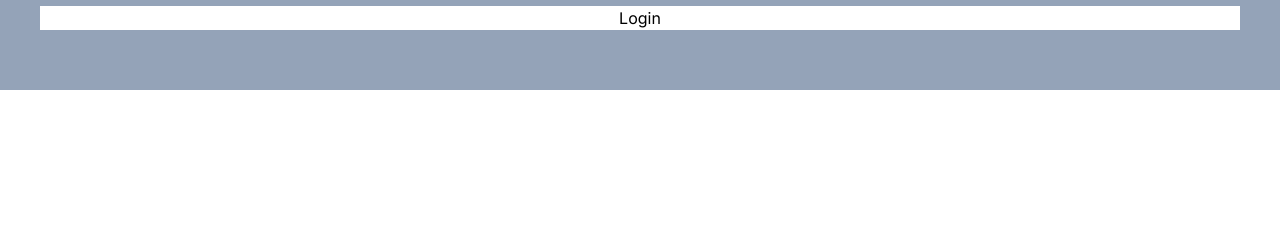
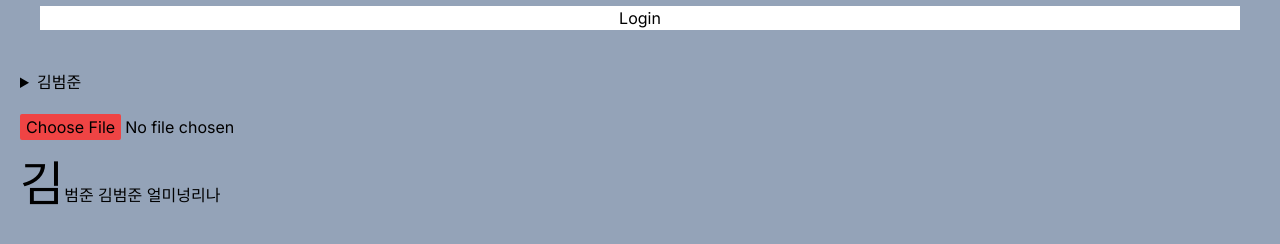
Before and after one commit to beom-jun-kim/tailwindCSS-study, a Next.js app: page / in a window 1280 px wide. Shown: the part 1400-1644 px from the top of the page. Before the commit the page ends 1490 px from the top, so only its background shows below. Built offline with nearby package versions, Linux system fonts and the light colour scheme.

Commit message:
file_selection_text

```diff
--- a/app/page.tsx
+++ b/app/page.tsx
@@ -114,6 +114,15 @@ export default function Home() {
         </span>
         <input type="submit" value="Login" className="bg-white" />
       </form>
+
+      {/* detail : 열림 상태일 때만 내부 정보를 보여주는 정보 공개 위젯 생성 */}
+      {/* summary : 이 요소를 통해 제공 */}
+      <details>
+        <summary>김범준</summary>
+        <span>바보</span>
+      </details>
+      <input type="file" className="file:border-0 file:rounded-sm file:bg-red-500" />
+      <p className="first-letter:text-5xl first-letter:hover:text-red-600">김범준 김범준 얼미넝리나</p>
     </div>
   );
 }
```
Also changed, not shown: 1 other file (tests, documents, lock files or other folders).
